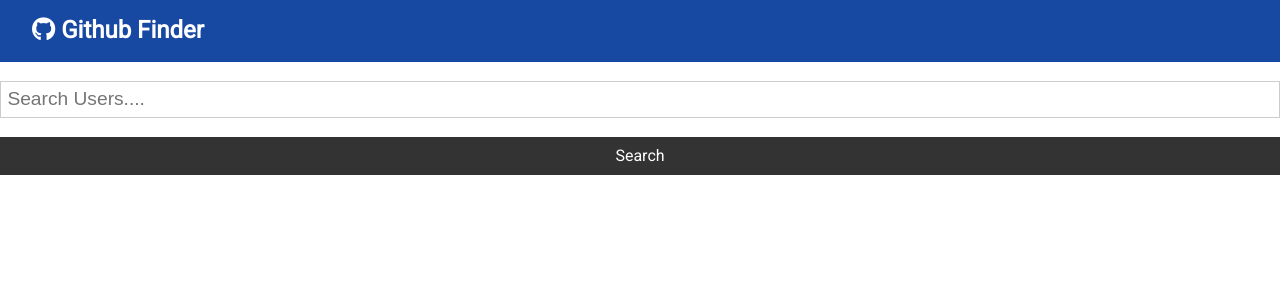
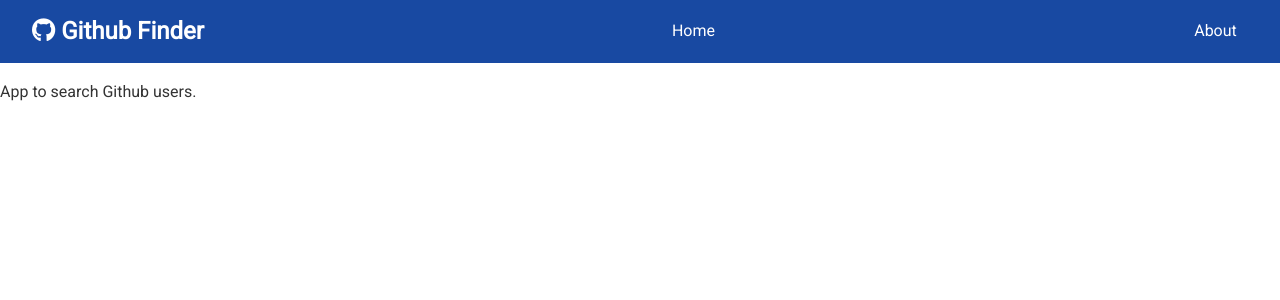
Before and after one commit to dickienaut/rfb1, a React (Create React App) app: page /about in a window 1280 px wide. Shown: the top 300 px of the page. Built offline with nearby package versions, Linux system fonts and the light colour scheme.

Commit message:
Added links and routes

```diff
--- a/package.json
+++ b/package.json
@@ -8,6 +8,7 @@
     "@testing-library/user-event": "^7.1.2",
     "react": "^16.12.0",
     "react-dom": "^16.12.0",
+    "react-router-dom": "^5.1.2",
     "react-scripts": "3.3.0"
   },
   "scripts": {
--- a/src/App.js
+++ b/src/App.js
@@ -1,8 +1,10 @@
 import React, {Component, Fragment} from 'react';
+import {BrowserRouter as Router, Switch, Route} from 'react-router-dom'
 import Navbar from './components/layout/Navbar.js'
 import Users from './components/users/Users.js'
 import Search from './components/users/Search.js'
 import Alert from './components/layout/Alert.js'
+import About from './components/pages/About.js'
 import './App.css';
 
 class App extends Component {
@@ -70,8 +72,12 @@ class App extends Component {
 
     return (
 
+      <Router>
         <Fragment>
           <Navbar title=' Github Finder' icon={'fab fa-github'}/>
+          <Switch>
+          <Route exact path='/' render={props => (
+            <Fragment>
               <div>
               {alert ? <Alert alert={alert}/> : null}
               <Search
@@ -87,9 +93,18 @@ class App extends Component {
               <Users loading={loading} users={users}/>
             </div>
           </Fragment>
-
+          )}
+          />
+          <Route exact path='/about' component={About}/>
+          </Switch>
+        </Fragment>
+      </Router>
     );
   }
 }
 
 export default App;
+
+
+// _rsc
+// _cer
--- a/src/components/layout/Navbar.js
+++ b/src/components/layout/Navbar.js
@@ -1,4 +1,5 @@
 import React from 'react';
+import {Link} from 'react-router-dom'
 
 
 const Navbar = ({title, icon}) => {
@@ -10,6 +11,8 @@ const Navbar = ({title, icon}) => {
         <i className={icon}/>
         {title}
       </h1>
+      <Link exact to='/'>Home</Link>
+      <Link exact to='/about'>About</Link>
     </nav>
   )
 }
--- /dev/null
+++ b/src/components/pages/About.js
@@ -0,0 +1,11 @@
+import React from 'react';
+
+const About = ({props}) => {
+  return(
+    <div>
+      <p>App to search Github users.</p>
+    </div>
+  )
+};
+
+export default About;
--- a/src/components/users/Search.js
+++ b/src/components/users/Search.js
@@ -33,7 +33,3 @@ class Search extends Component {
 }
 
 export default Search;
-
-
-// _rsc
-// _cer
```
Also changed, not shown: 1 other file (tests, documents, lock files or other folders). Lines whose indentation alone changed are shown as unchanged.
